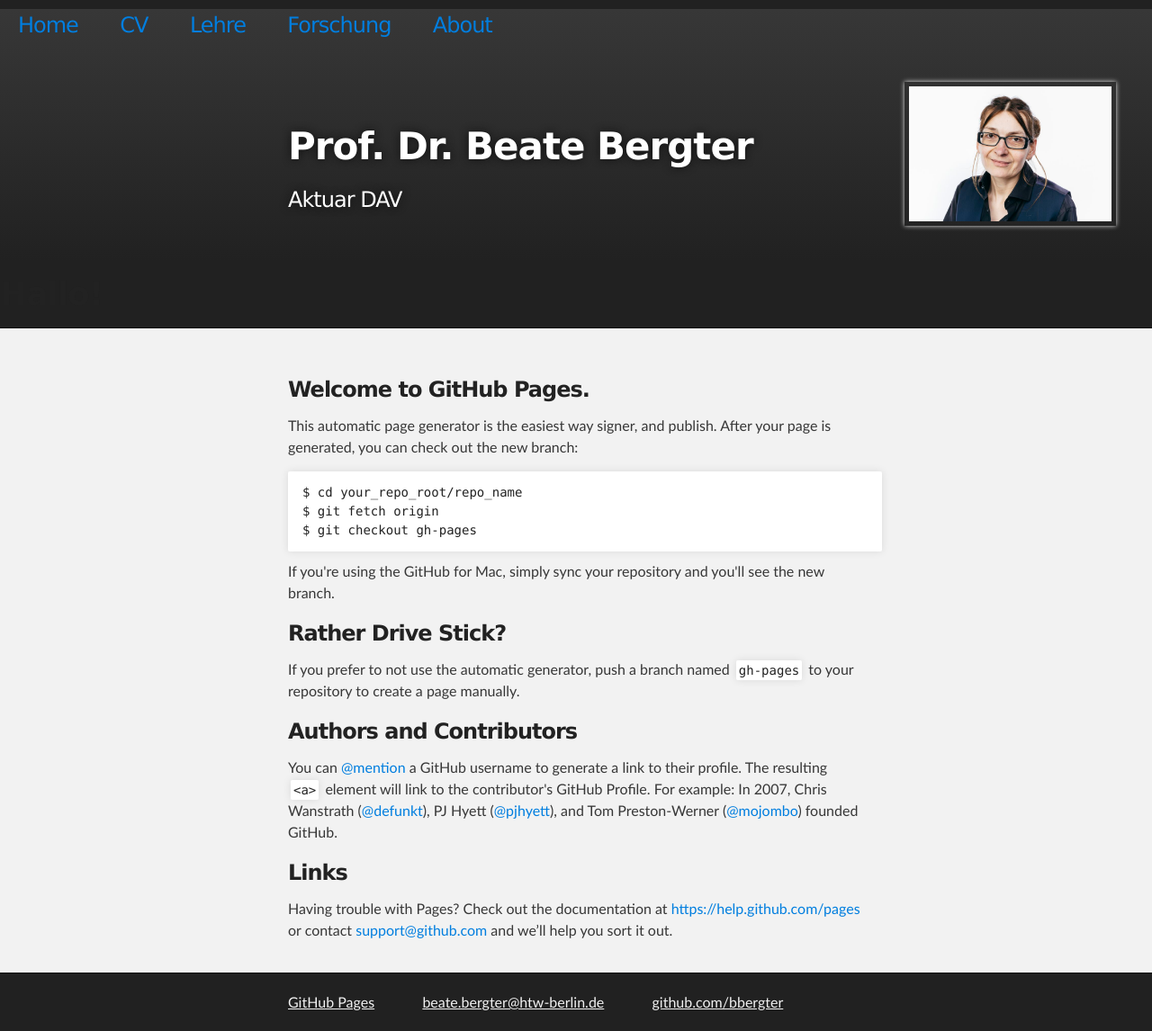
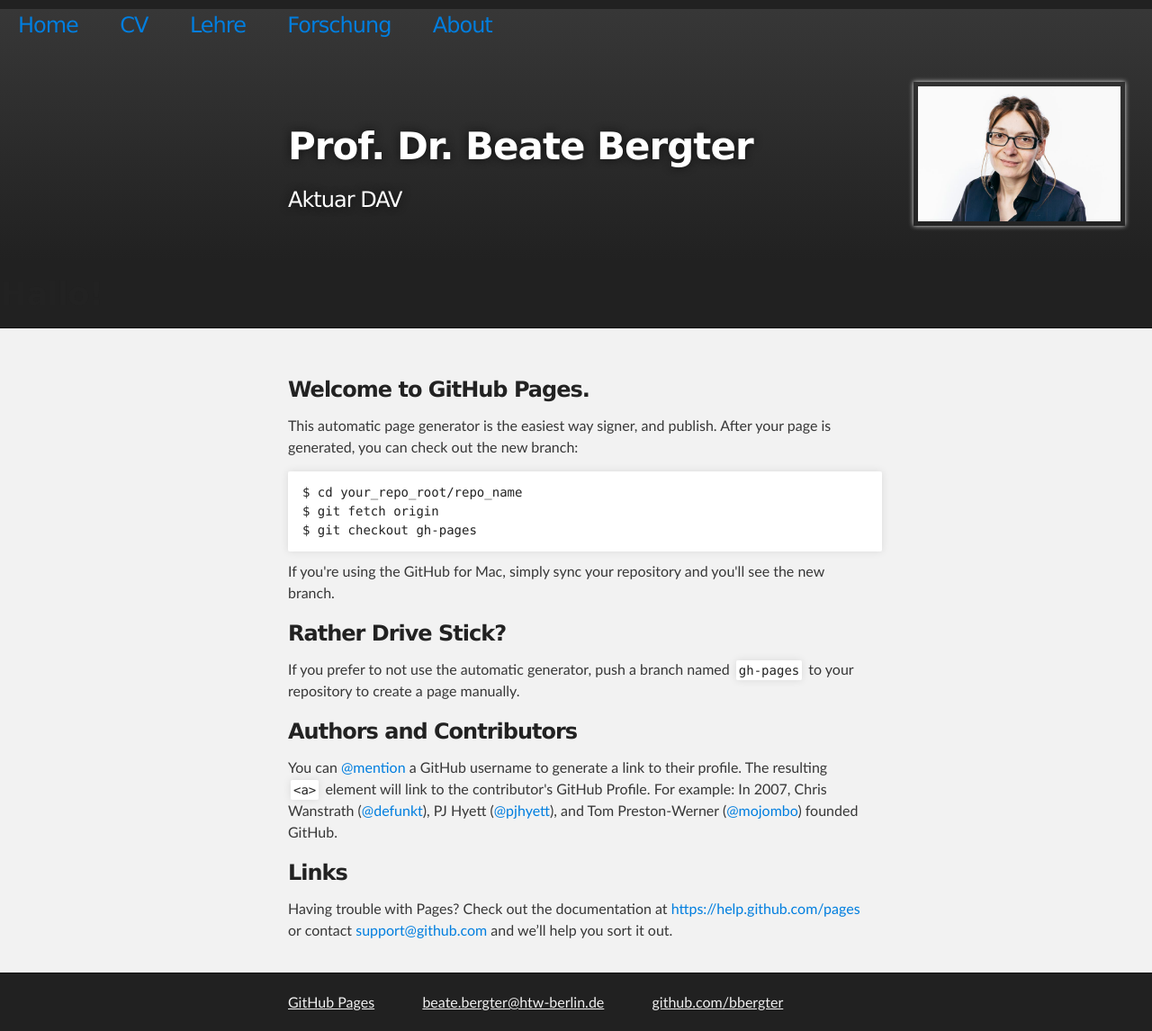
Before and after one commit to bbergter/bbergter, a Jekyll site: the page index.html, which Jekyll copies as it is, in a window 1280 px wide. Shown: the whole page at 90% size. Built offline with Jekyll 4.4.1, drawn with Linux system fonts in a browser that asks for light colours.

Commit message:
Update stylesheet.css

```diff
--- a/stylesheets/stylesheet.css
+++ b/stylesheets/stylesheet.css
@@ -138,7 +138,7 @@ img {
   margin: 0 auto;
   max-width: 739px;
   padding: 5px;
-  margin: 10px 40px 10px 0px;
+  margin: 10px 30px 10px 0px;
   border: 0px solid #ebebeb;
 
   box-shadow: 0 0 0px #ebebeb;
```
